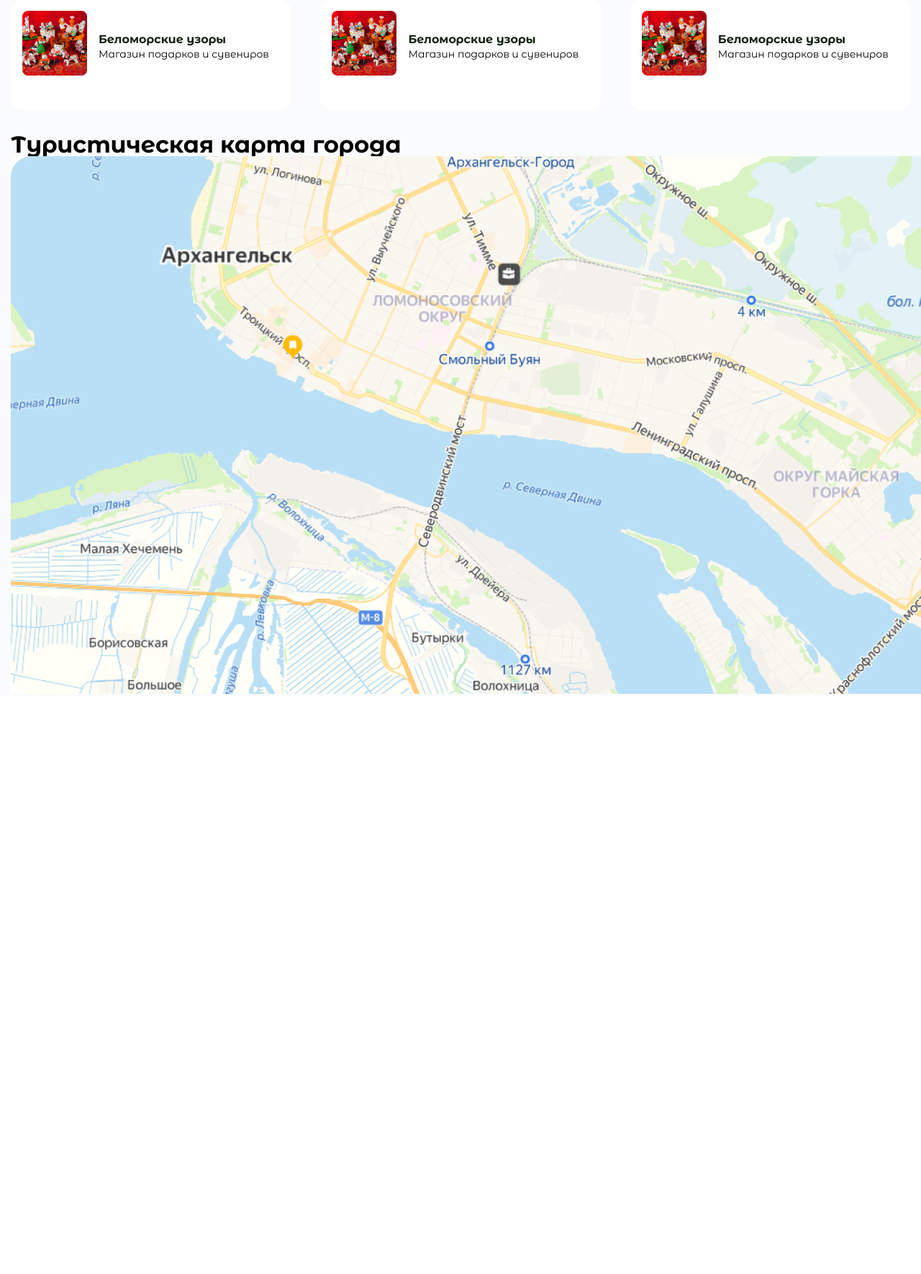
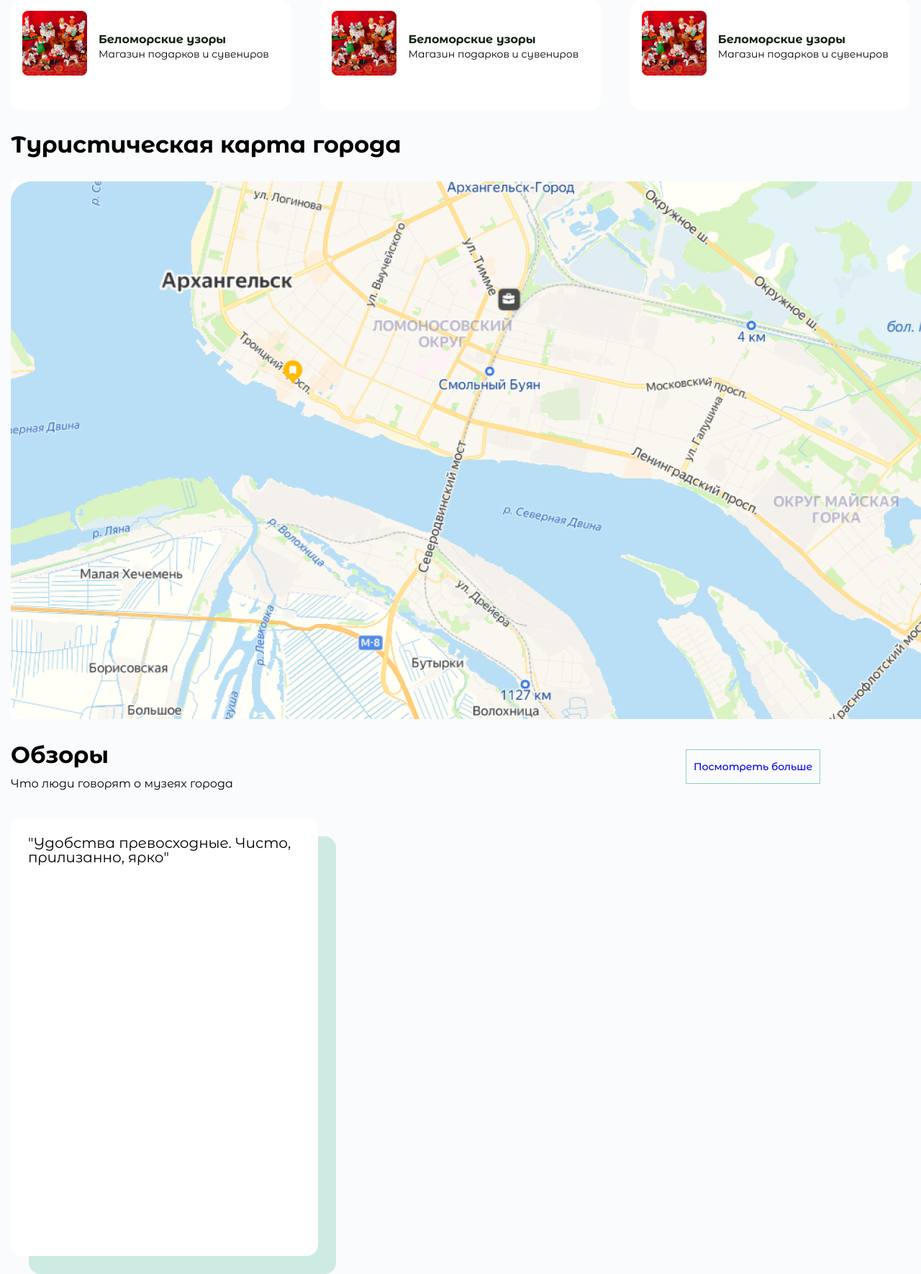
Before and after one commit to Front3ndy/map_site, a Django app: template static/templates/index.html in a window 1280 px wide; the page is wider, and only the part inside the window is pictured. Shown: the part 1596-3366 px from the top of that part at 72% size. Before the commit the page ends 2560 px from the top of that part, so only its background shows below. Run offline with Django 5.2, Linux system fonts and the light colour scheme; the template is opened without the code that fills it, so the values that code supplies are empty.

Commit message:
google views

```diff
--- a/static/styles/index.css
+++ b/static/styles/index.css
@@ -188,12 +188,65 @@ table {
 	font-size: 14px;
 }
 
+.map {
+	margin-bottom: 31px;
+}
+
 .map-text-header {
 	font-size: 32px;
 	font-weight: bolder;
+	margin-bottom: 35px;
 }
 
 .map-mage {
 	border-radius: 16px;
 	min-height: 100vh;
 }
+
+.google-views-headers {
+	width: 90%;
+	display: flex;
+	justify-content: space-between;
+	align-items: center;
+	margin-bottom: 40px;
+}
+
+.google-views-headers-hs h1 {
+	margin-bottom: 16px;
+	font-size: 32px;
+	font-weight: bolder;
+}
+
+.google-views-headers-hs h2 {
+	font-size: 16px;
+	font-weight: 400;
+}
+
+.sq {
+	border-radius: 16px;
+	height: 560px;
+	width: calc(100% / 3.3);
+}
+
+.google-views-marks-element {
+	position: relative;
+}
+
+.google-views-marks-main-element {
+	background-color: #fff;
+	padding: 24px;
+}
+
+.google-views-marks-main-element h1 {
+	font-size: 20px;
+	font-weight: 400;
+}
+
+.google-views-marks-background {
+	position: absolute;
+	padding: 24px;
+	background-color: rgba(141, 211, 187, 0.4);
+	top: 25px;
+	left: 25px;
+	z-index: -1;
+}
--- a/static/templates/index.html
+++ b/static/templates/index.html
@@ -130,6 +130,29 @@
                 </div>
             </div>
         </section>
+        <section class="google-views">
+            <div class="container">
+                <div class="google-views-headers">
+                    <div class="google-views-headers-hs">
+                        <h1>Обзоры</h1>
+                        <h2>Что люди говорят о музеях города</h2>
+                    </div>
+                    <h2 class="review-more">
+                        <a href="#" class="review-more-link">Посмотреть больше</a>
+                    </h2>
+                </div>
+                <div class="google-views-marks">
+                    <div class="google-views-marks-element">
+                        <div class="google-views-marks-main-element sq">
+                            <h1>"Удобства превосходные. Чисто, прилизанно, ярко"</h1>
+                        </div>
+                        <div class="google-views-marks-background sq">
+
+                        </div>
+                    </div>
+                </div>
+            </div>
+        </section>
     </main>
 </body>
 </html>
```
